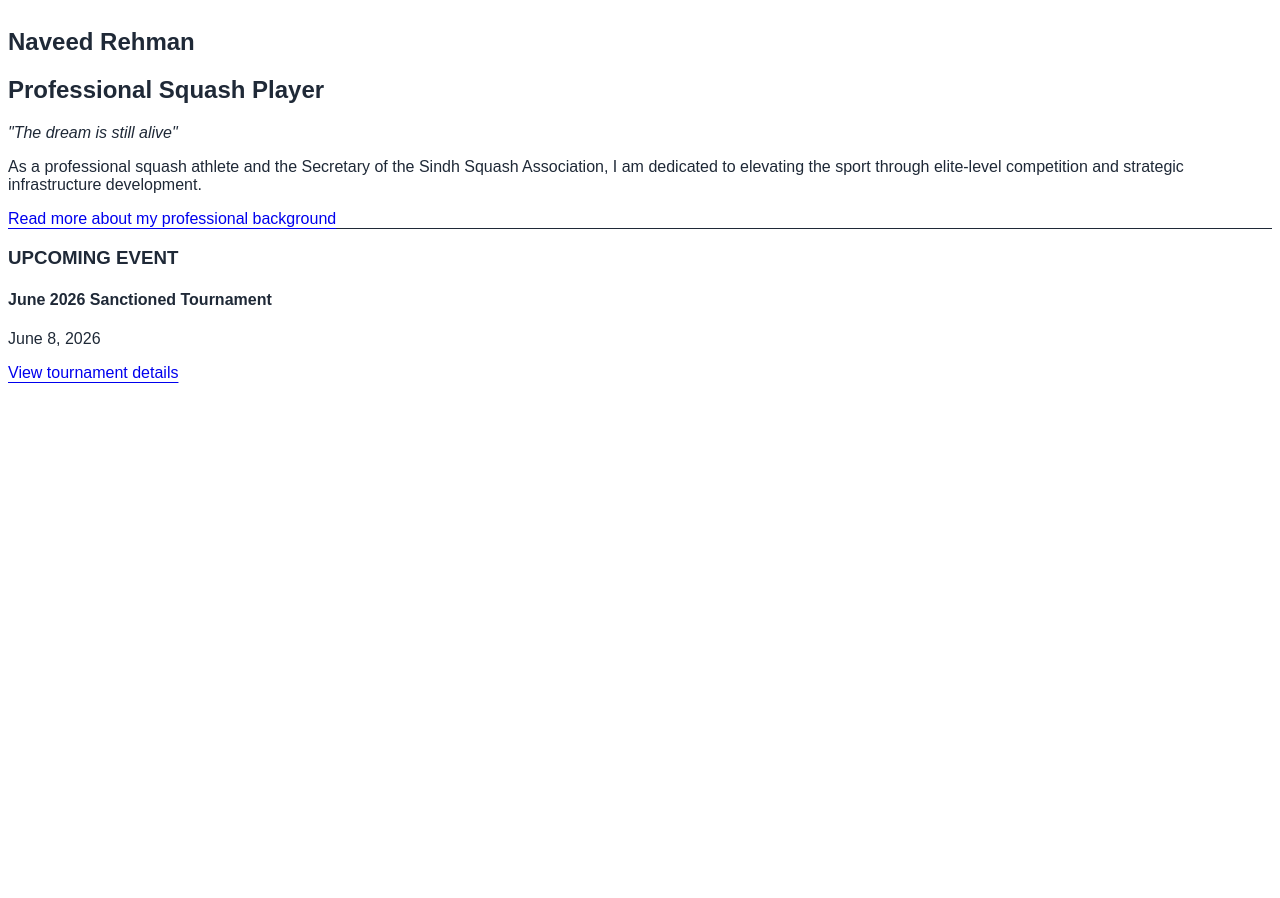
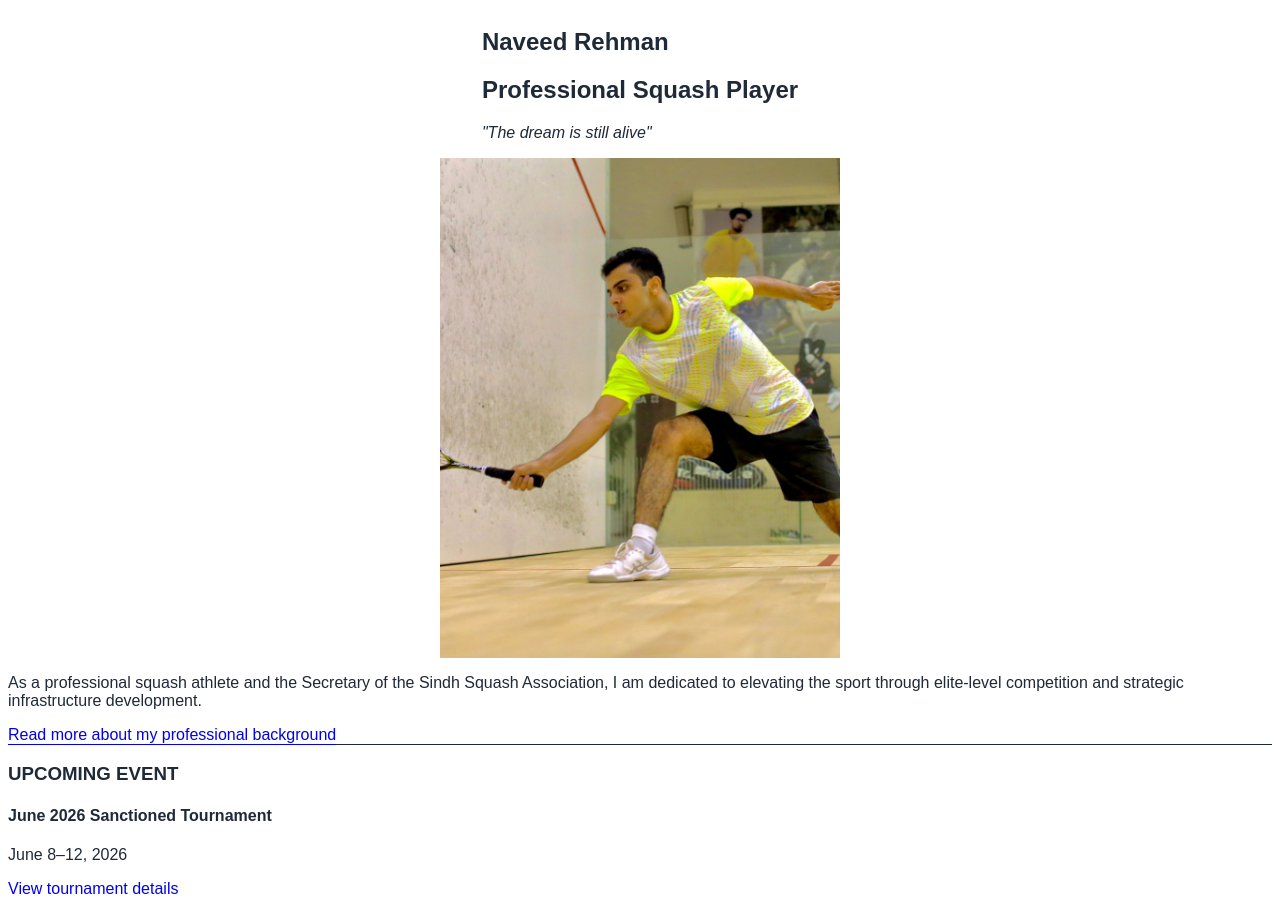
Before and after one commit to naveedrehmanyousufzai/naveedrehman-site, a Next.js app: page / in a window 1280 px wide. Before the commit the page ends 808 px from the top, so only its background shows below. Built offline with nearby package versions, Linux system fonts and the light colour scheme.

Commit message:
Added hero image and fixed homepage code

```diff
--- a/app/page.tsx
+++ b/app/page.tsx
@@ -1,11 +1,28 @@
+import Image from "next/image";
+import Link from "next/link";
+
 export default function Home() {
   return (
     <main className="min-h-screen bg-white text-gray-900 p-8 md:p-24 max-w-4xl mx-auto">
-      {/* Hero Section */}
-      <section className="text-left mt-10">
-        <h1 className="text-5xl font-bold tracking-tight">Naveed Rehman</h1>
-        <h2 className="text-xl font-light mt-2 text-gray-600">Professional Squash Player</h2>
-        <p className="text-md italic mt-4 text-gray-500">"The dream is still alive"</p>
+      {/* Hero Section with Image */}
+      <section className="mt-10 flex flex-col md:flex-row items-center gap-12">
+        <div className="flex-1 text-left">
+          <h1 className="text-5xl font-bold tracking-tight">Naveed Rehman</h1>
+          <h2 className="text-xl font-light mt-2 text-gray-600">Professional Squash Player</h2>
+          {/* Used Next.js safe quotation marks below */}
+          <p className="text-md italic mt-4 text-gray-500">&quot;The dream is still alive&quot;</p>
+        </div>
+
+        <div className="flex-1 w-full flex justify-center md:justify-end">
+          <Image
+            src="/hero-image.jpeg"
+            alt="Naveed Rehman on the squash court"
+            width={400}
+            height={500}
+            className="rounded-md object-cover shadow-sm bg-gray-100"
+            priority
+          />
+        </div>
       </section>
 
       {/* Brief Bio Section */}
@@ -16,9 +33,9 @@
           strategic infrastructure development.
         </p>
         <div className="mt-8">
-          <a href="/about" className="text-sm font-medium underline underline-offset-4 hover:text-gray-600">
+          <Link href="/about" className="text-sm font-medium underline underline-offset-4 hover:text-gray-600">
             Read more about my professional background
-          </a>
+          </Link>
         </div>
       </section>
 
@@ -27,11 +44,11 @@
         <h3 className="text-sm font-bold uppercase tracking-widest text-gray-400 mb-6">Upcoming Event</h3>
         <div className="space-y-2">
           <h4 className="text-2xl font-semibold">June 2026 Sanctioned Tournament</h4>
-          <p className="text-gray-600">June 8, 2026</p>
+          <p className="text-gray-600">June 8–12, 2026</p>
           <div className="pt-4">
-            <a href="/tournament" className="text-sm font-medium underline underline-offset-4 hover:text-gray-600">
+            <Link href="/tournament" className="text-sm font-medium underline underline-offset-4 hover:text-gray-600">
               View tournament details
-            </a>
+            </Link>
           </div>
         </div>
       </section>
```
Also changed, not shown: public/hero-image.jpeg (added).
